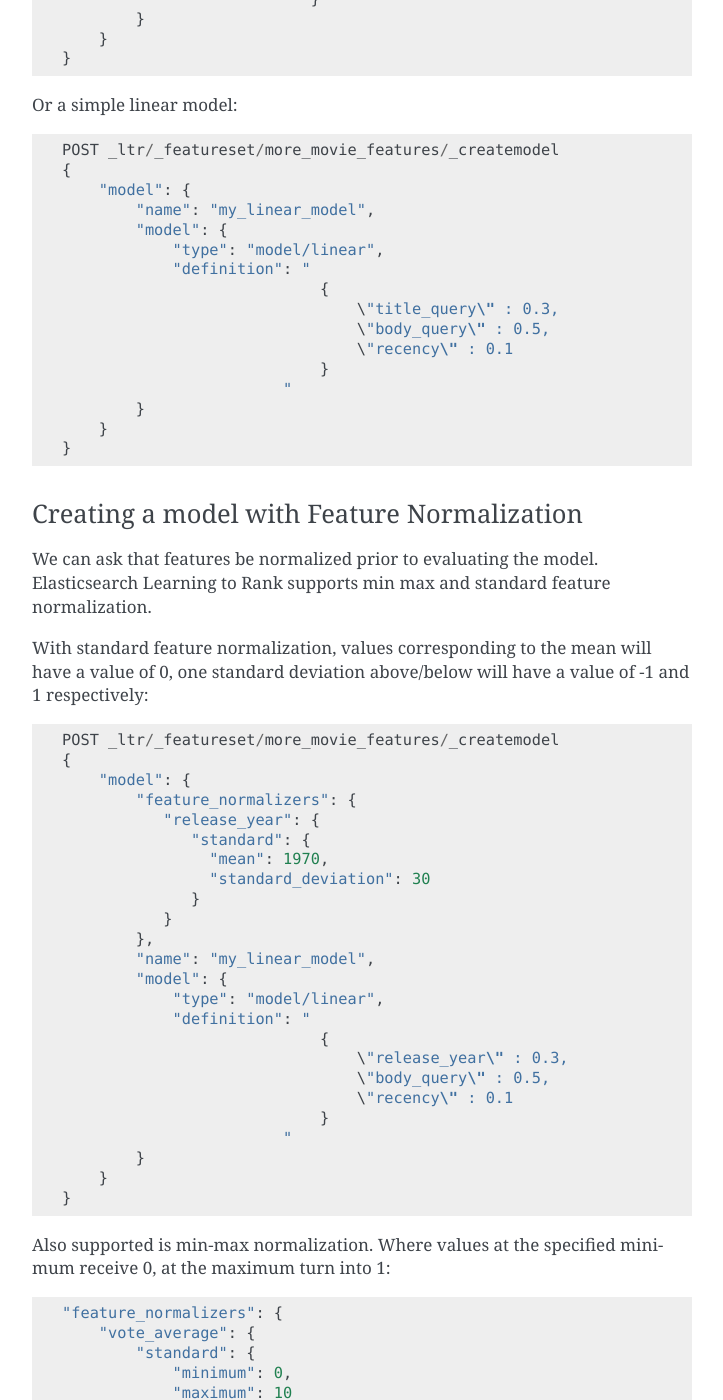
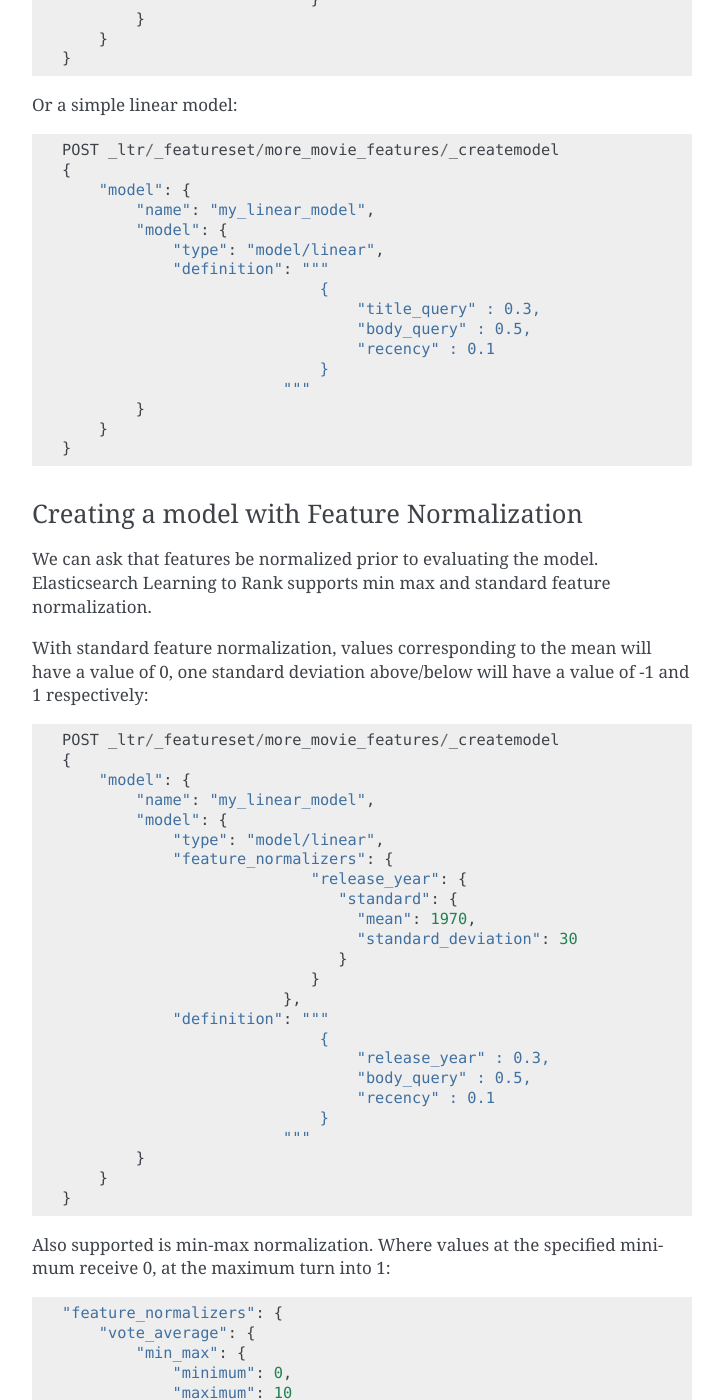
Before and after one commit to o19s/elasticsearch-learning-to-rank, a Sphinx documentation site: the page built from docs/training-models.rst, in a window 1280 px wide and 1400 px high, scrolled down 3739 px. Shown: the whole window, without its empty margins (388-1111 px from the left). Built offline with Sphinx 7.4.7, drawn with Linux system fonts in a browser that asks for light colours; pages that are not in the unit, such as notebooks, are missing from menus.

Commit message:
Fix code examples for uploading simple models. (#456)
* Fix code examples for uploading simple models with and without feature normalization. Fix corrects escaping and placement of `feature_normalizers` in JSON body.

* Fixed "min_max" normalization example.

```diff
--- a/docs/training-models.rst
+++ b/docs/training-models.rst
@@ -159,13 +159,13 @@ Or a simple linear model::
             "name": "my_linear_model",
             "model": {
                 "type": "model/linear",
-                "definition": "
+                "definition": """
                                 {
-                                    \"title_query\" : 0.3,
-                                    \"body_query\" : 0.5,
-                                    \"recency\" : 0.1
+                                    "title_query" : 0.3,
+                                    "body_query" : 0.5,
+                                    "recency" : 0.1
                                 }
-                            "
+                            """
             }
         }
     }
@@ -182,24 +182,24 @@ With standard feature normalization, values corresponding to the mean will have
     POST _ltr/_featureset/more_movie_features/_createmodel
     {
         "model": {
-            "feature_normalizers": {
-               "release_year": {
-                  "standard": {
-                    "mean": 1970,
-                    "standard_deviation": 30
-                  }
-               }
-            },
             "name": "my_linear_model",
             "model": {
                 "type": "model/linear",
-                "definition": "
+                "feature_normalizers": {
+                               "release_year": {
+                                  "standard": {
+                                    "mean": 1970,
+                                    "standard_deviation": 30
+                                  }
+                               }
+                            },
+                "definition": """
                                 {
-                                    \"release_year\" : 0.3,
-                                    \"body_query\" : 0.5,
-                                    \"recency\" : 0.1
+                                    "release_year" : 0.3,
+                                    "body_query" : 0.5,
+                                    "recency" : 0.1
                                 }
-                            "
+                            """
             }
         }
     }
@@ -208,7 +208,7 @@ Also supported is min-max normalization. Where values at the specified minimum r
 
     "feature_normalizers": {
         "vote_average": {
-            "standard": {
+            "min_max": {
                 "minimum": 0,
                 "maximum": 10
             }
```
